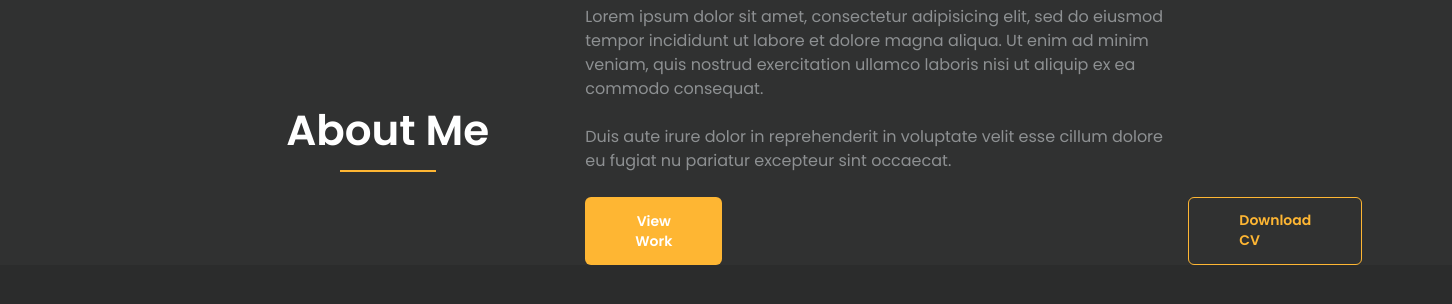
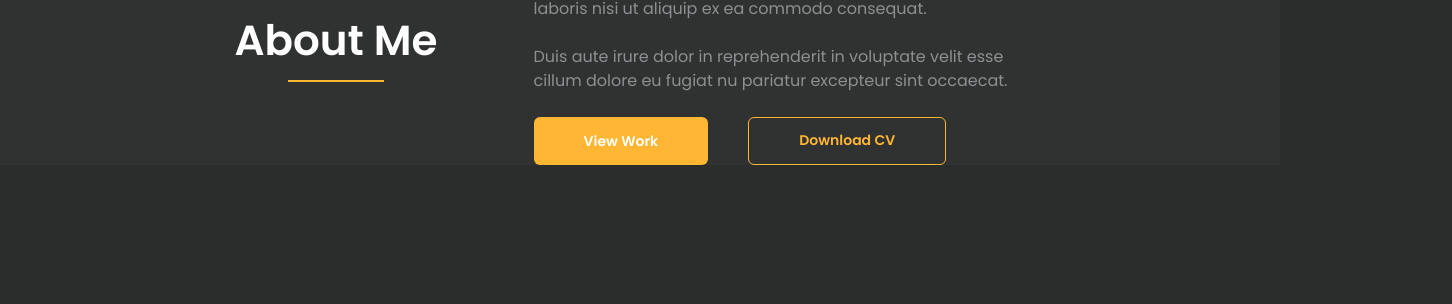
Before and after one commit to JethroMuluba/jethrocode_portfolio, a React (Vite) app: page / in a window 1280 px wide. Shown: the part 480-784 px from the top of the page, 1452 px wide, since content can reach past the window. Built offline with nearby package versions, Linux system fonts and the light colour scheme.

Commit message:
Style : Fixed style of button in about section

```diff
--- a/src/App.jsx
+++ b/src/App.jsx
@@ -9,7 +9,7 @@ function App() {
   return (
 <body>
     <Header/>
-    <main className=' absolute top-[60px]'>
+    <main className=' absolute top-[55px]'>
       <Hero/>
       <AboutMe/>
     </main>
--- a/src/components/AboutMe.jsx
+++ b/src/components/AboutMe.jsx
@@ -14,9 +14,9 @@ function AboutMe() {
                 <p className='text-[#8D9092]'>{data.aboutMe[0].text2}</p>
             </div>
 
-            <div className='flex flex-col gap-4 mx-[80px] md:mx-0 md:flex md:flex-row'>
-                <button className=' bg-[#FEB633] hover:bg-[#303131] text-sm font-semibold hover:border hover:border-[#FEB633] text-white hover:text-[#FEB633] py-[14px] px-[50px] md:ml-0  lg:mr-[450px]  rounded-md active:border-2 active:border-[#fff]'> View Work</button>
-                <a href='/public/Jethro_Muluba Cv FullStack Developer.pdf' download className=' bg-none hover:bg-[#FEB633] text-sm font-semibold border border-[#FEB633] text-[#FEB633] hover:text-[#FFF] py-[12px] px-[50px] md:m-0  lg:mr-[450px]  rounded-md active:border-2 active:border-[#fff]'>Download CV</a>
+            <div className='flex flex-col gap-4 mx-[80px] md:mx-0 md:flex md:flex-row md:gap-10' >
+                <button className=' bg-[#FEB633] hover:bg-[#303131] text-sm font-semibold hover:border hover:border-[#FEB633] text-white hover:text-[#FEB633] py-[14px] px-[50px] md:ml-0   rounded-md active:border-2 active:border-[#fff]'> View Work</button>
+                <a href='/public/Jethro_Muluba Cv FullStack Developer.pdf' download className=' bg-none hover:bg-[#FEB633] text-sm font-semibold border border-[#FEB633] text-[#FEB633] hover:text-[#FFF] py-[12px] px-[50px] md:m-0   rounded-md active:border-2 active:border-[#fff]'>Download CV</a>
             </div>
         </div>
 
```
